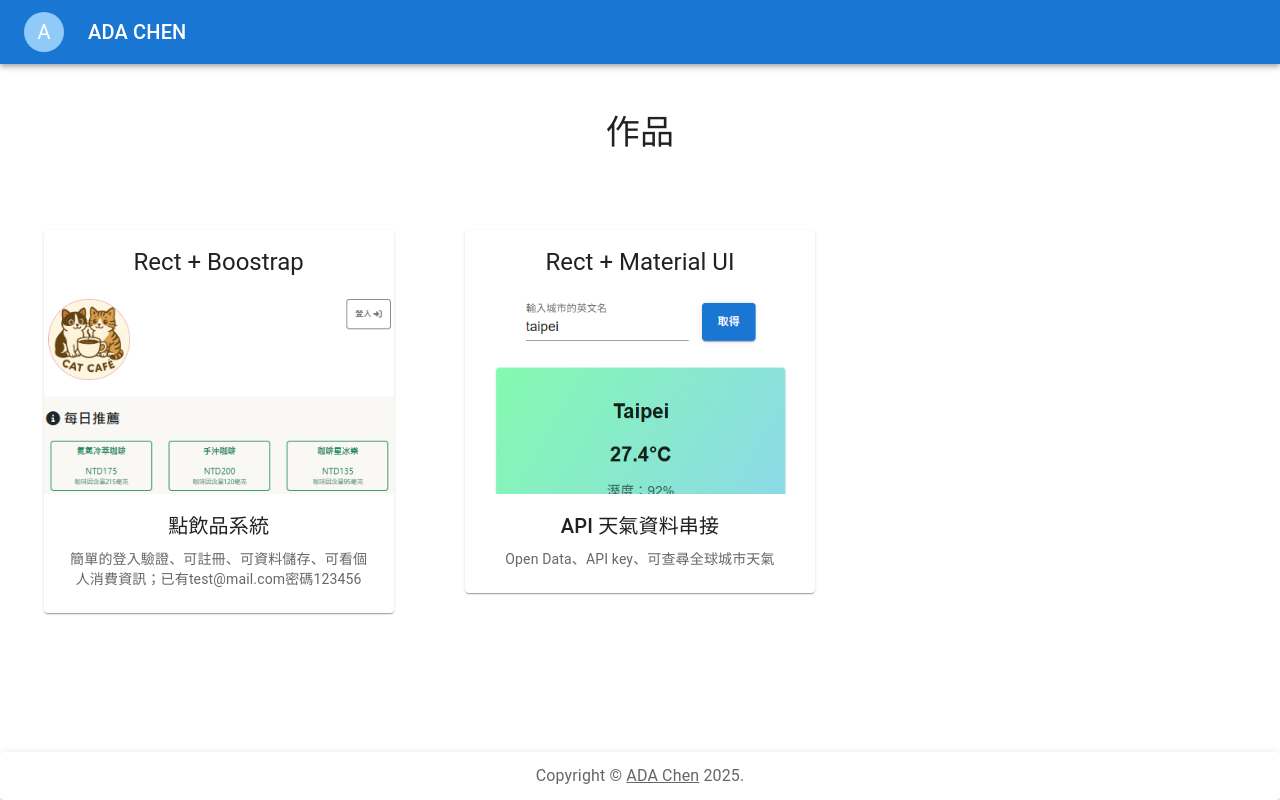
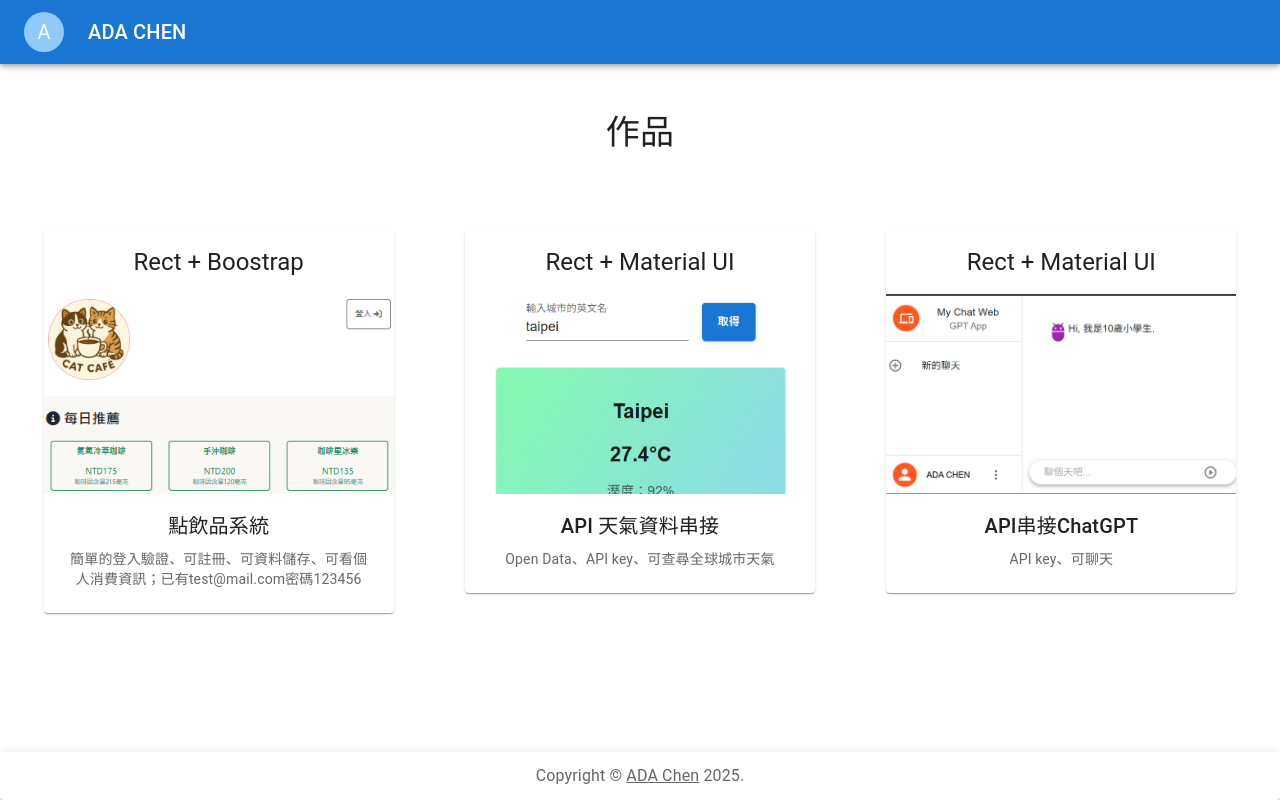
Before and after one commit to airfly626/airfly-project, a React (Vite) app: page / in a window 1280 px wide. Built offline with nearby package versions, Linux system fonts and the light colour scheme.

Commit message:
add chat app

```diff
--- a/src/MainContent.jsx
+++ b/src/MainContent.jsx
@@ -26,6 +26,14 @@ const cardData = [
         alt: 'World Weather',
         sub: 'API 天氣資料串接',
         description: 'Open Data、API key、可查尋全球城市天氣'
+    },
+    {
+        title: 'Rect + Material UI',
+        url: 'https://airfly-ai-gpt.netlify.app/',
+        img: '/chatGPT.png',
+        alt: 'Chat APP',
+        sub: 'API串接ChatGPT',
+        description: 'API key、可聊天'
     },
 ];
 
```
Also changed, not shown: public/chatGPT.png (added).
